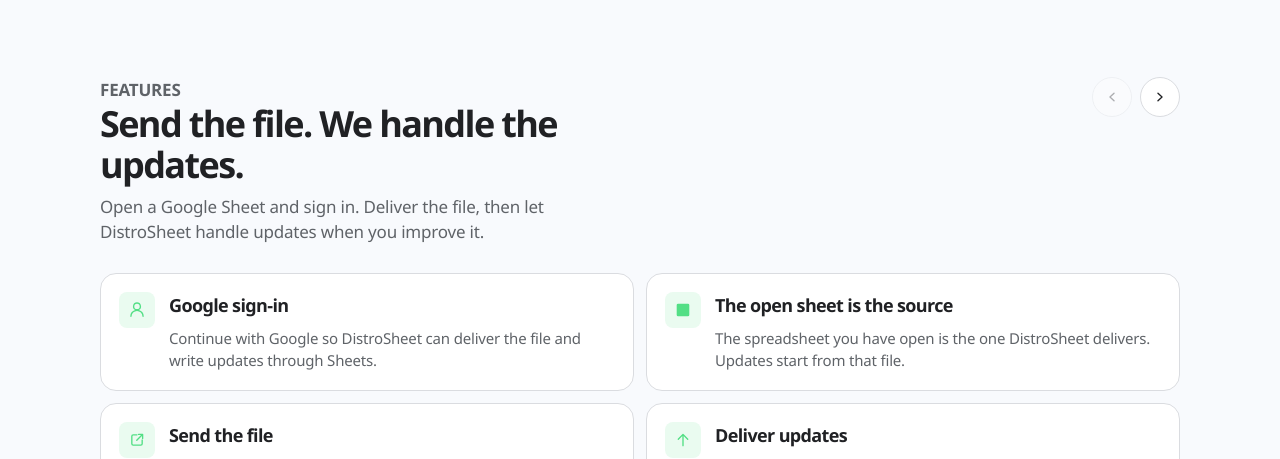
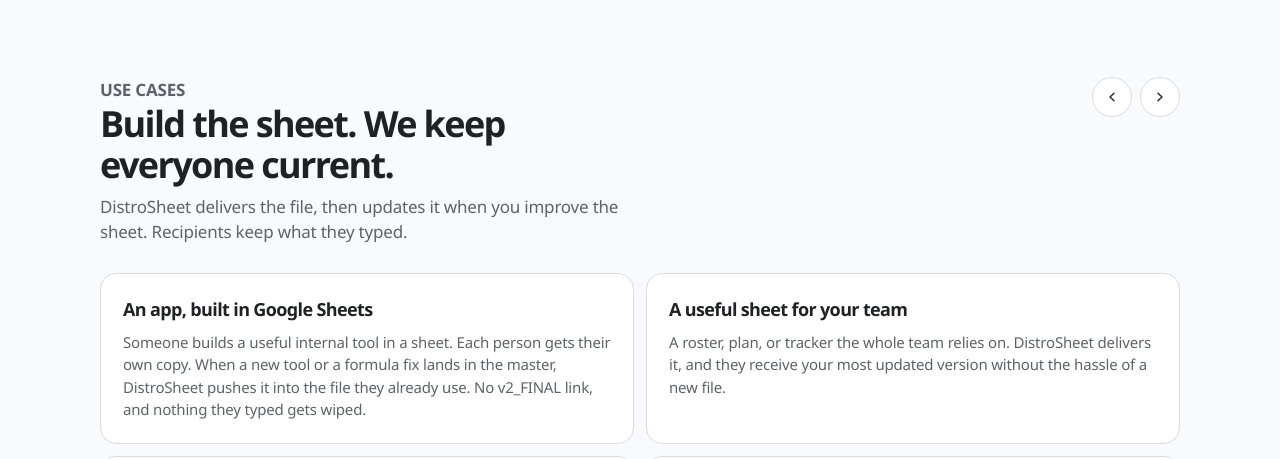
Before and after one commit to Mastersh7bu/distrosheetLP, a plain HTML site: page index.html in a window 1280 px wide. Both pictures are taken after a click on the button 1112 px from the left and 1753 px from the top of the page. Shown: the part 1656-2115 px from the top of the page. Drawn offline with Linux system fonts and the light colour scheme.

Commit message:
Cycle between features and use cases so both stay in view.
Co-authored-by: Cursor <cursoragent@cursor.com>

```diff
--- a/index.html
+++ b/index.html
@@ -544,6 +544,6 @@
       </div>
     </footer>
 
-    <script src="/main.js?v=25"></script>
+    <script src="/main.js?v=27"></script>
   </body>
 </html>
--- a/main.js
+++ b/main.js
@@ -295,8 +295,12 @@ if (pager) {
   const reduceMotion = window.matchMedia("(prefers-reduced-motion: reduce)").matches;
   let index = location.hash === "#use-cases" ? 1 : 0;
 
+  const dwell = 8000;
+  let timer = 0;
+
   function show(nextIndex, animate) {
-    const target = Math.max(0, Math.min(panels.length - 1, nextIndex));
+    const count = panels.length;
+    const target = ((nextIndex % count) + count) % count;
     if (animate && target === index) return;
     index = target;
     track.style.transition = animate && !reduceMotion ? "" : "none";
@@ -306,8 +310,8 @@ if (pager) {
       panel.toggleAttribute("inert", !active);
       panel.setAttribute("aria-hidden", active ? "false" : "true");
     });
-    prev.disabled = index === 0;
-    next.disabled = index === panels.length - 1;
+    prev.disabled = false;
+    next.disabled = false;
     if (!animate) {
       window.requestAnimationFrame(() => {
         track.style.transition = "";
@@ -315,15 +319,39 @@ if (pager) {
     }
   }
 
+  function waiting() {
+    return document.hidden || pager.matches(":hover") || pager.matches(":focus-within");
+  }
+
+  function arm() {
+    window.clearTimeout(timer);
+    timer = window.setTimeout(() => {
+      if (waiting()) {
+        arm();
+        return;
+      }
+      show(index + 1, true);
+      arm();
+    }, waiting() ? 1000 : dwell);
+  }
+
   function syncFromHash() {
     if (location.hash === "#use-cases") show(1, true);
     else if (location.hash === "#features") show(0, true);
+    arm();
   }
 
-  prev.addEventListener("click", () => show(index - 1, true));
-  next.addEventListener("click", () => show(index + 1, true));
+  prev.addEventListener("click", () => {
+    show(index - 1, true);
+    arm();
+  });
+  next.addEventListener("click", () => {
+    show(index + 1, true);
+    arm();
+  });
   window.addEventListener("hashchange", syncFromHash);
   show(index, false);
+  arm();
 }
 
 const mock = document.querySelector("[data-mock]");
```
